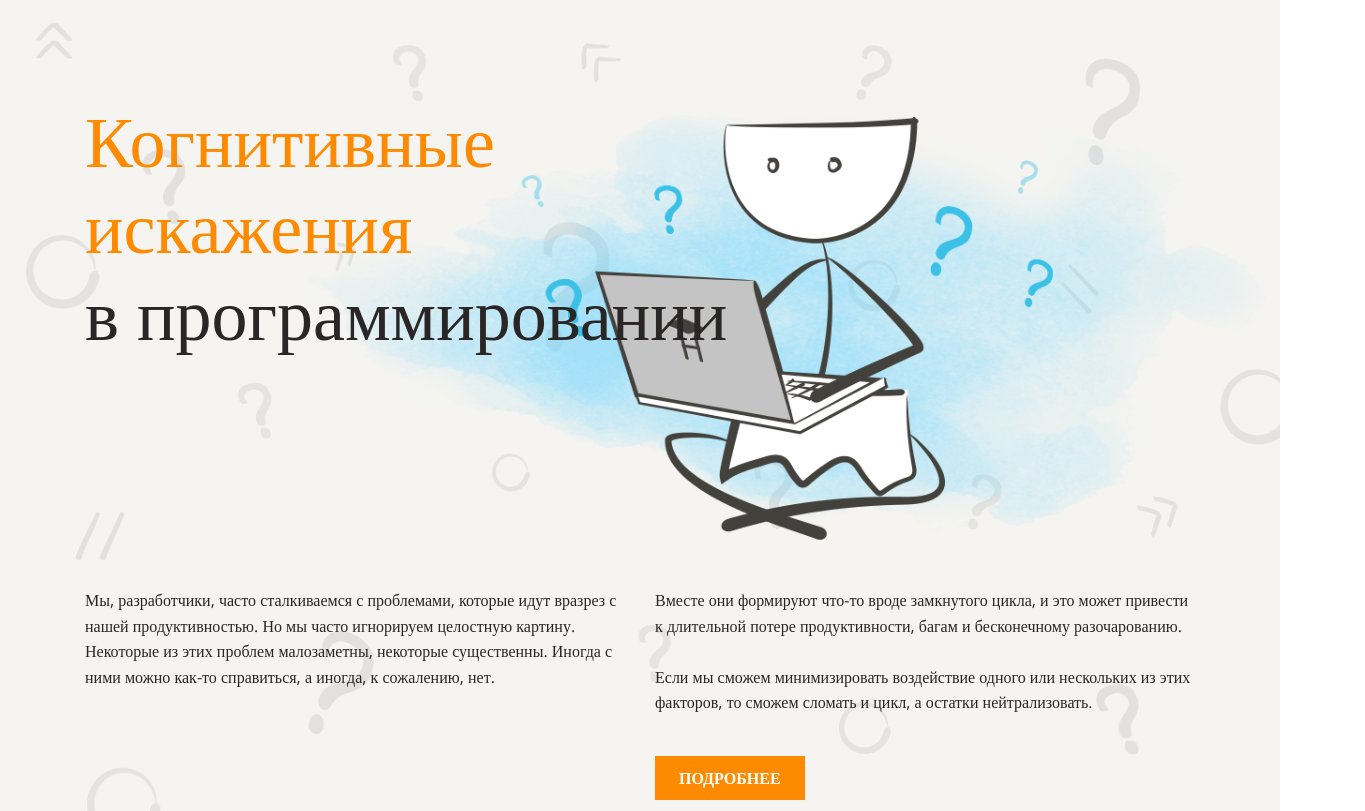
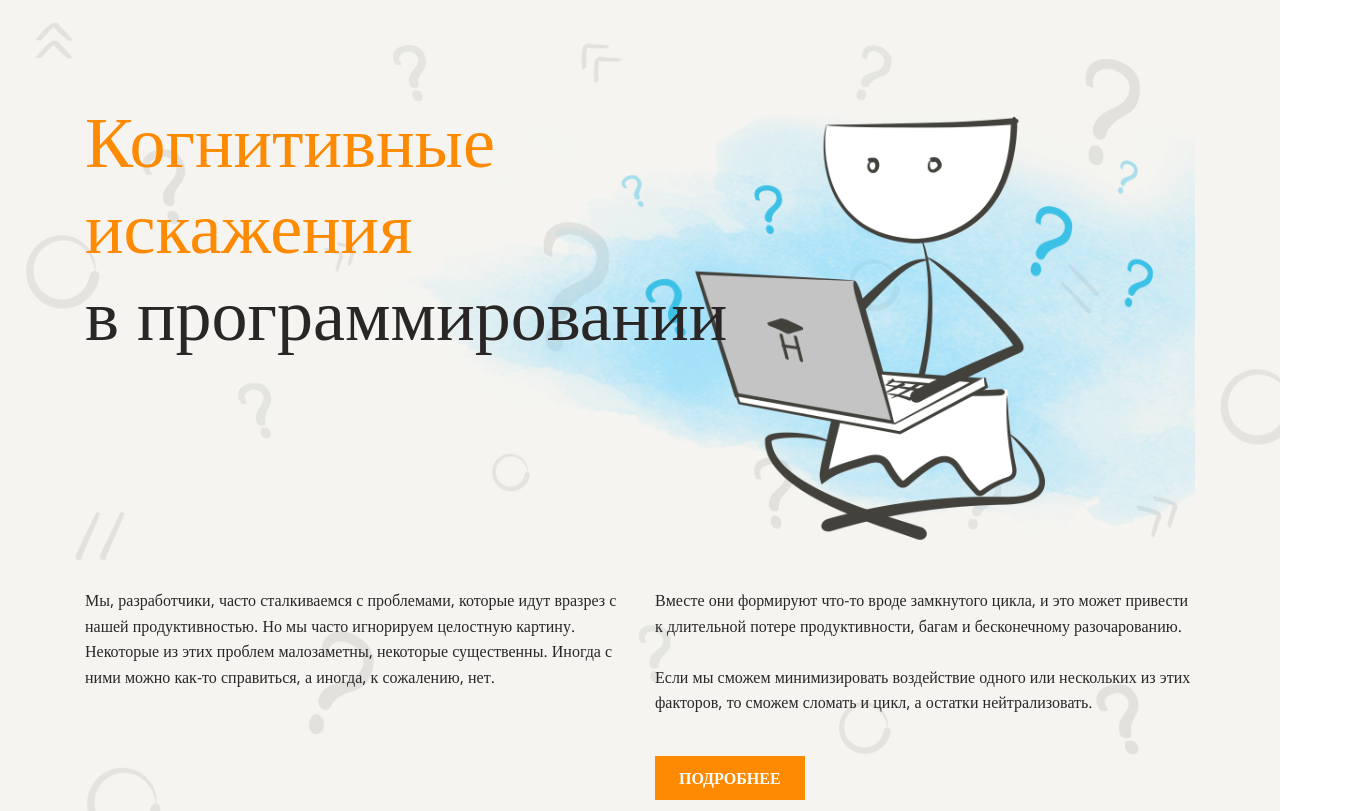
Before and after one commit to Shak-deka/layout-designer-project-lvl1, a website: page src/index.html in a window 1280 px wide. Shown: the top 811 px of the page, 1365 px wide, since content can reach past the window. Drawn offline with nearby package versions, Linux system fonts and the light colour scheme; a web font is replaced by a local one.

Commit message:
fix last bug

```diff
--- a/src/styles/style.css
+++ b/src/styles/style.css
@@ -97,6 +97,8 @@ body {
   max-width: var(--max-content-width);
   margin: 0 auto;
   padding: 100px 0;
+
+  overflow: hidden;
 }
 
 h1,
@@ -187,7 +189,7 @@ header .container {
 .header-img {
   position: absolute;
   top: 55px;
-  right: -170px;
+  right: -270px;
 }
 
 header .btn.nav {
```
